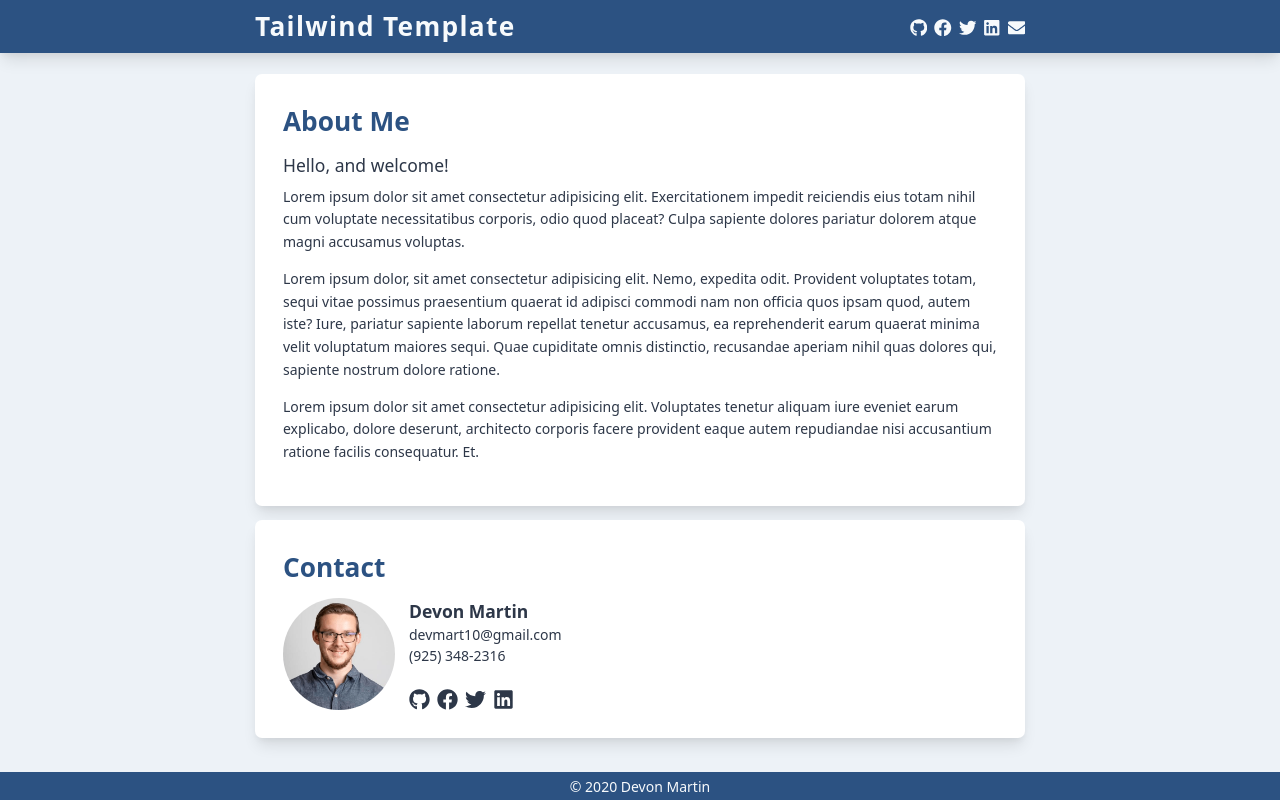
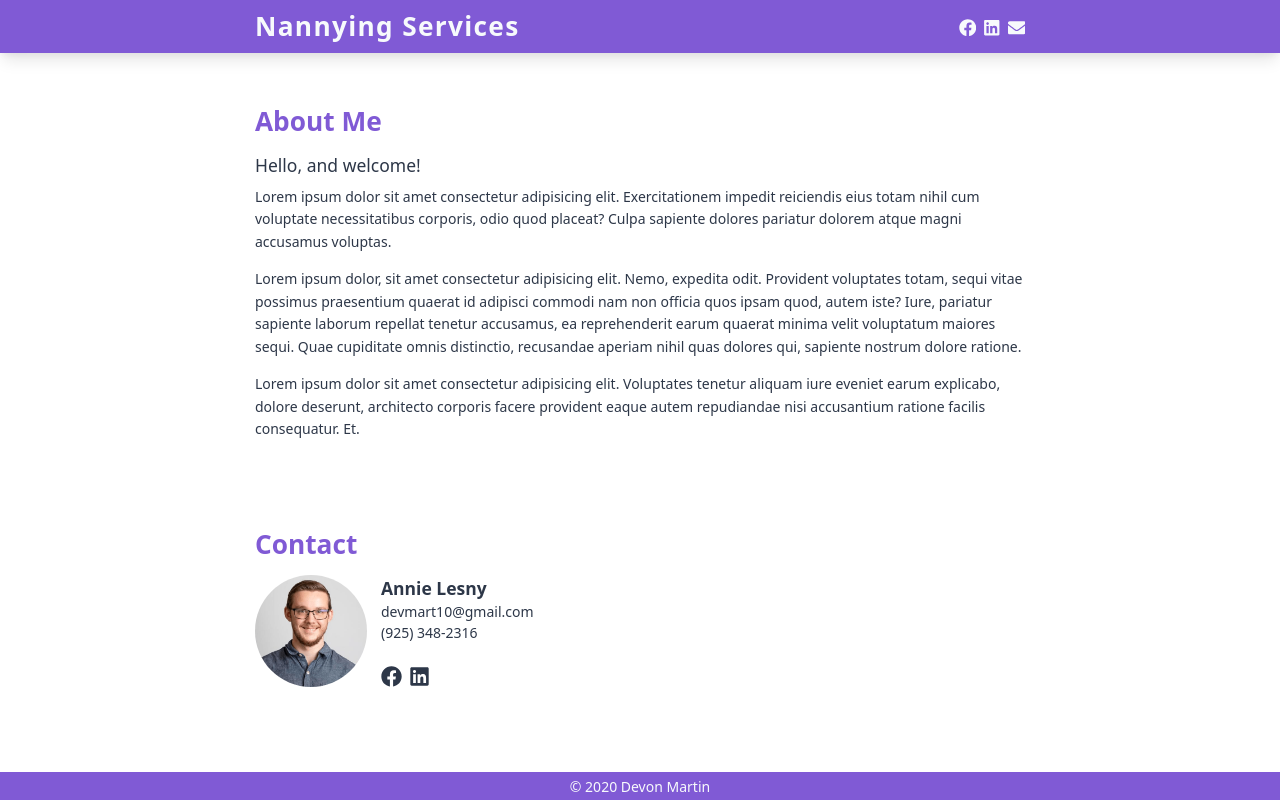
Before and after one commit to devmart10/annie-website, a Next.js app: page / in a window 1280 px wide. Built offline with nearby package versions, Linux system fonts and the light colour scheme.

Commit message:
make some basic changes

```diff
--- a/src/components/Header.js
+++ b/src/components/Header.js
@@ -8,7 +8,9 @@ const Header = () => {
   return (
     <header className="mb-4 shadow-lg bg-primary">
       <div className="flex flex-wrap items-baseline p-2 my-container">
-        <h2 className="mb-0 mr-auto font-semibold tracking-wider text-gray-100">Tailwind Template</h2>
+        <h2 className="mb-0 mr-auto font-semibold tracking-wider text-gray-100">
+          Nannying Services
+        </h2>
         <div className="flex text-xl text-gray-100">
           <Socials></Socials>
           <a href={`mailto:${data.email}`} className="font-normal">
--- a/src/components/Layout.js
+++ b/src/components/Layout.js
@@ -13,7 +13,7 @@ const Layout = ({ children }) => {
   return (
     <>
       <Seo></Seo>
-      <div className="flex flex-col min-h-screen text-gray-800 bg-gray-200">
+      <div className="flex flex-col min-h-screen text-gray-800 bg-white">
         <Header></Header>
         <main className="flex flex-col p-2 mb-auto my-container">{children}</main>
         <Footer></Footer>
--- a/src/components/Seo.js
+++ b/src/components/Seo.js
@@ -4,16 +4,16 @@ import { NextSeo } from "next-seo";
 const Seo = () => {
   return (
     <NextSeo
-      title="Tailwind Template"
-      description="Tailwind Template description"
+      title="Annie Lesny"
+      description="Annie Lesny description"
       canonical="https://devon-martin.now.sh/"
       openGraph={{
         url: "https://devon-martin.now.sh/",
         type: "website",
         locale: "en_IE",
-        title: "Tailwind Template",
-        description: "Tailwind Template description",
-        site_name: "Tailwind Template",
+        title: "Annie Lesny",
+        description: "Annie Lesny description",
+        site_name: "Annie Lesny",
       }}
       twitter={{
         handle: "@devmart10",
--- a/src/components/Socials.js
+++ b/src/components/Socials.js
@@ -1,19 +1,13 @@
 import React from "react";
-import { FaGithub, FaFacebook, FaTwitter, FaLinkedin } from "react-icons/fa";
+import { FaFacebook, FaLinkedin } from "react-icons/fa";
 
 import data from "../data/personal.json";
 
 const Socials = () => {
   return (
     <div className="flex">
-      <a target="_blank" rel="noopener" href={data.socials.github} className="pr-2">
-        <FaGithub></FaGithub>
-      </a>
       <a target="_blank" rel="noopener" href={data.socials.facebook} className="pr-2">
         <FaFacebook></FaFacebook>
-      </a>
-      <a target="_blank" rel="noopener" href={data.socials.twitter} className="pr-2">
-        <FaTwitter></FaTwitter>
       </a>
       <a target="_blank" rel="noopener" href={data.socials.linkedin} className="pr-2">
         <FaLinkedin></FaLinkedin>
--- a/src/css/components.css
+++ b/src/css/components.css
@@ -6,11 +6,11 @@
 }
 
 .card {
-  @apply p-4 rounded-lg shadow-lg;
+  @apply py-4;
 }
 
 @screen md {
   .card {
-    @apply p-8;
+    @apply py-8;
   }
 }
--- a/src/data/personal.json
+++ b/src/data/personal.json
@@ -1,11 +1,9 @@
 {
-  "full_name": "Devon Martin",
+  "full_name": "Annie Lesny",
   "email": "devmart10@gmail.com",
-  "location": "San Jose, CA",
+  "location": "Santa Fe, NM",
   "phone": "(925) 348-2316",
   "socials": {
-    "github": "https://github.com/devmart10/",
-    "twitter": "https://twitter.com/devmart10",
     "linkedin": "https://www.linkedin.com/in/devonmartin/",
     "facebook": "https://www.facebook.com/devon.martin.5496"
   }
--- a/tailwind.config.js
+++ b/tailwind.config.js
@@ -4,7 +4,7 @@ module.exports = {
   theme: {
     extend: {
       colors: {
-        primary: colors.blue["800"],
+        primary: colors.purple["600"],
       },
     },
   },
```
